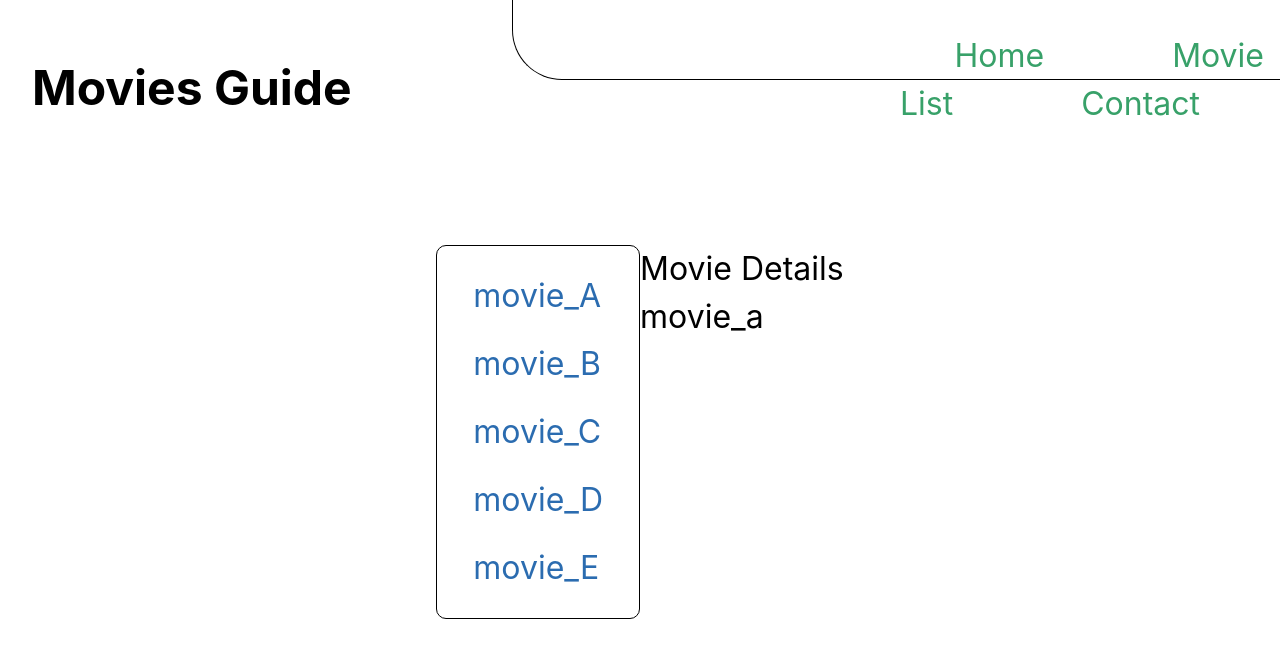
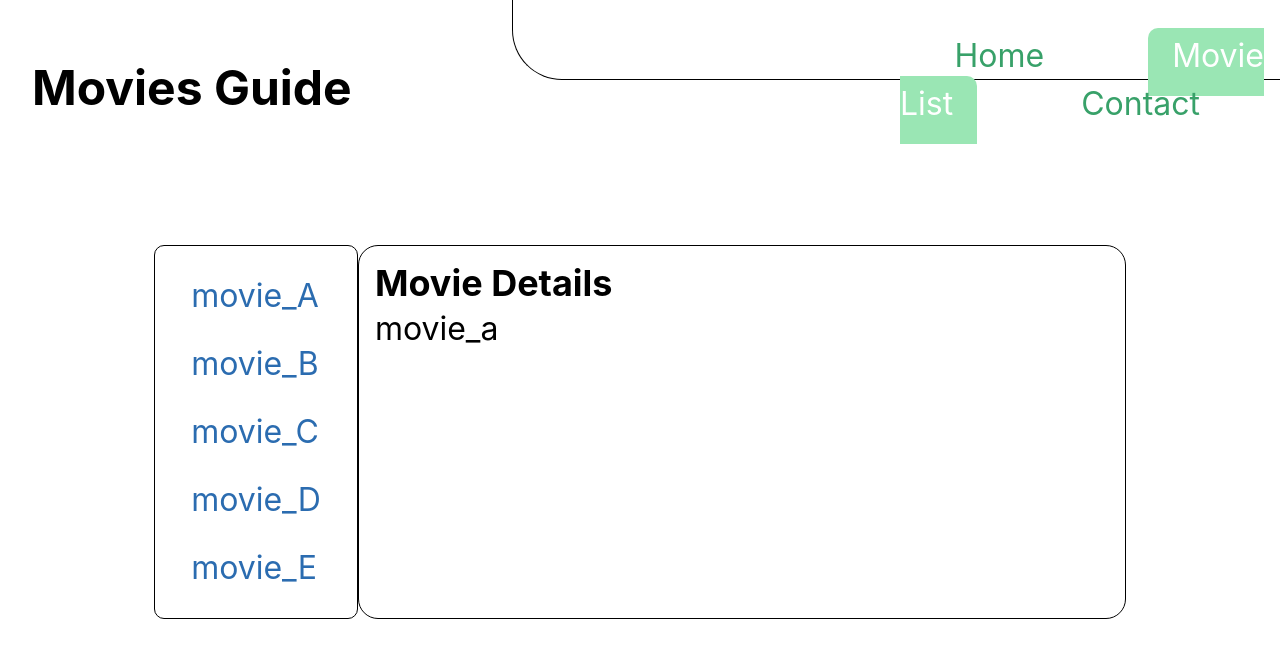
Before and after one commit to ffdietz/routes-and-styles, a React (Create React App) app: page /movies/movie_a in a window 1280 px wide. Shown: the top 658 px of the page. Built offline with nearby package versions, Linux system fonts and the light colour scheme.

Commit message:
chakra ui navlink conditional render

```diff
--- a/src/component/Contact.tsx
+++ b/src/component/Contact.tsx
@@ -1,6 +1,8 @@
+import { Heading } from '@chakra-ui/react';
+
 function Contact() {
   return (
-    <h1>Contact</h1>
+    <Heading as="h2">Contact</Heading>
   );
 }
 
--- a/src/component/Home.tsx
+++ b/src/component/Home.tsx
@@ -1,8 +1,8 @@
+import { Heading } from '@chakra-ui/react';
+
 function Home() {
   return (
-    <div>
-      <h1>Home</h1>
-    </div>
+    <Heading as="h2">Home</Heading>
   );
 }
 
--- a/src/component/MovieDetails.tsx
+++ b/src/component/MovieDetails.tsx
@@ -1,3 +1,4 @@
+import { Box, Heading } from '@chakra-ui/react';
 import { useEffect, useState } from 'react';
 import { useParams } from 'react-router-dom';
 
@@ -14,10 +15,10 @@ function MovieDetails() {
   }, [name]);
 
   return (
-    <div className="details-container">
-      <h1>Movie Details</h1>
+    <Box w="calc(60vw)" border="1px solid Black" borderRadius="20px" padding="1rem">
+      <Heading as="h1">Movie Details</Heading>
       {!isLoading && <h1>{movieToShow}</h1>}
-    </div>
+    </Box>
   );
 }
 
--- a/src/component/MovieList.tsx
+++ b/src/component/MovieList.tsx
@@ -2,16 +2,16 @@ import { Link } from 'react-router-dom';
 import { MovieLink, MovieListContainer } from '../styles/moviesGuideLayout';
 import { MovieType } from '../types/types';
 
-import movies from '../content/movieData';
+import { movies } from '../content/content';
 
 function MoviesList() {
   const moviesList: MovieType[] = movies;
 
   return (
     <MovieListContainer>
-      {moviesList.map((item: MovieType) => (
-        <MovieLink as={Link} to={item.title.toLocaleLowerCase()}>
-          {item.title}
+      {moviesList.map((movie: MovieType) => (
+        <MovieLink as={Link} to={movie.title.toLocaleLowerCase()}>
+          {movie.title}
         </MovieLink>
       ))}
     </MovieListContainer>
--- a/src/component/Navbar.tsx
+++ b/src/component/Navbar.tsx
@@ -2,7 +2,7 @@ import { NavLink } from 'react-router-dom';
 import { NavbarLinkType } from '../types/types';
 import { NavbarContainer, NavbarLink } from '../styles/navbar';
 
-import navbarLinks from '../content/navbarLinks';
+import { navbarLinks } from '../content/content';
 
 function Navbar() {
   const links: NavbarLinkType[] = navbarLinks;
@@ -12,9 +12,14 @@ function Navbar() {
       {links.map((item: NavbarLinkType) => (
         <NavbarLink
           as={NavLink}
+          end={item.end}
           to={item.link}
-          end={item.end}
-        // className={({ isActive }) => (isActive ? 'navbar-link-text active' : 'navbar-link-text')}
+          _activeLink={{
+            bg: 'green.200',
+            color: 'White',
+            borderTopLeftRadius: '10px',
+            borderTopRightRadius: '10px',
+          }}
         >
           {item.label}
         </NavbarLink>
--- /dev/null
+++ b/src/content/content.ts
@@ -0,0 +1,37 @@
+import { MovieType, NavbarLinkType } from '../types/types';
+
+export const navbarLinks: NavbarLinkType[] = [
+  {
+    label: 'Home',
+    link: '/',
+    end: true,
+  },
+  {
+    label: 'Movie List',
+    link: '/movies',
+    end: false,
+  },
+  {
+    label: 'Contact',
+    link: '/contact',
+    end: true,
+  },
+];
+
+export const movies: MovieType[] = [
+  {
+    title: 'movie_A',
+  },
+  {
+    title: 'movie_B',
+  },
+  {
+    title: 'movie_C',
+  },
+  {
+    title: 'movie_D',
+  },
+  {
+    title: 'movie_E',
+  },
+];
--- a/src/content/movieData.ts
+++ /dev/null
@@ -1,21 +0,0 @@
-import { MovieType } from '../types/types';
-
-const movies: MovieType[] = [
-  {
-    title: 'movie_A',
-  },
-  {
-    title: 'movie_B',
-  },
-  {
-    title: 'movie_C',
-  },
-  {
-    title: 'movie_D',
-  },
-  {
-    title: 'movie_E',
-  },
-];
-
-export default movies;
--- a/src/content/navbarLinks.ts
+++ /dev/null
@@ -1,21 +0,0 @@
-import { NavbarLinkType } from '../types/types';
-
-const navbarLinks: NavbarLinkType[] = [
-  {
-    label: 'Home',
-    link: '/',
-    end: true,
-  },
-  {
-    label: 'Movie List',
-    link: '/movies',
-    end: false,
-  },
-  {
-    label: 'Contact',
-    link: '/contact',
-    end: true,
-  },
-];
-
-export default navbarLinks;
--- a/src/styles/globalTheme.ts
+++ b/src/styles/globalTheme.ts
@@ -20,6 +20,14 @@ const globalTheme = extendTheme({
       },
     },
   },
+  semanticTokens: {
+    active: {
+      bg: 'green',
+      color: 'White',
+      borderTopLeftRadius: '10px',
+      borderTopRightRadius: '10px',
+    },
+  },
 });
 
 export default globalTheme;
--- a/src/styles/index.css
+++ b/src/styles/index.css
@@ -44,14 +44,14 @@
   margin-left: 2rem;
 } */
 
-.navbar-link-text{
+/* .navbar-link-text{
   text-decoration: none;
   color: rgb(53, 182, 117);
   margin: 0 40px;
   padding: 0 1.5rem;
   padding-bottom: 1.3rem;
   padding-top: 0.5rem;
-}
+} */
 
 .active{
   background-color: rgb(53, 182, 117);
@@ -75,17 +75,17 @@
 
 } */
 
-.list-container{
+/* .list-container{
   display: flex;
   flex-direction: column;
   padding: 1rem;
   border: 1px solid black;
   border-radius: 10px;
-}
+} */
 
-.details-container{
+/* .details-container{
   width: 60vw;
   border: 1px solid black;
   border-radius: 20px;
   padding: 0 1rem;
-}
+} */
```
